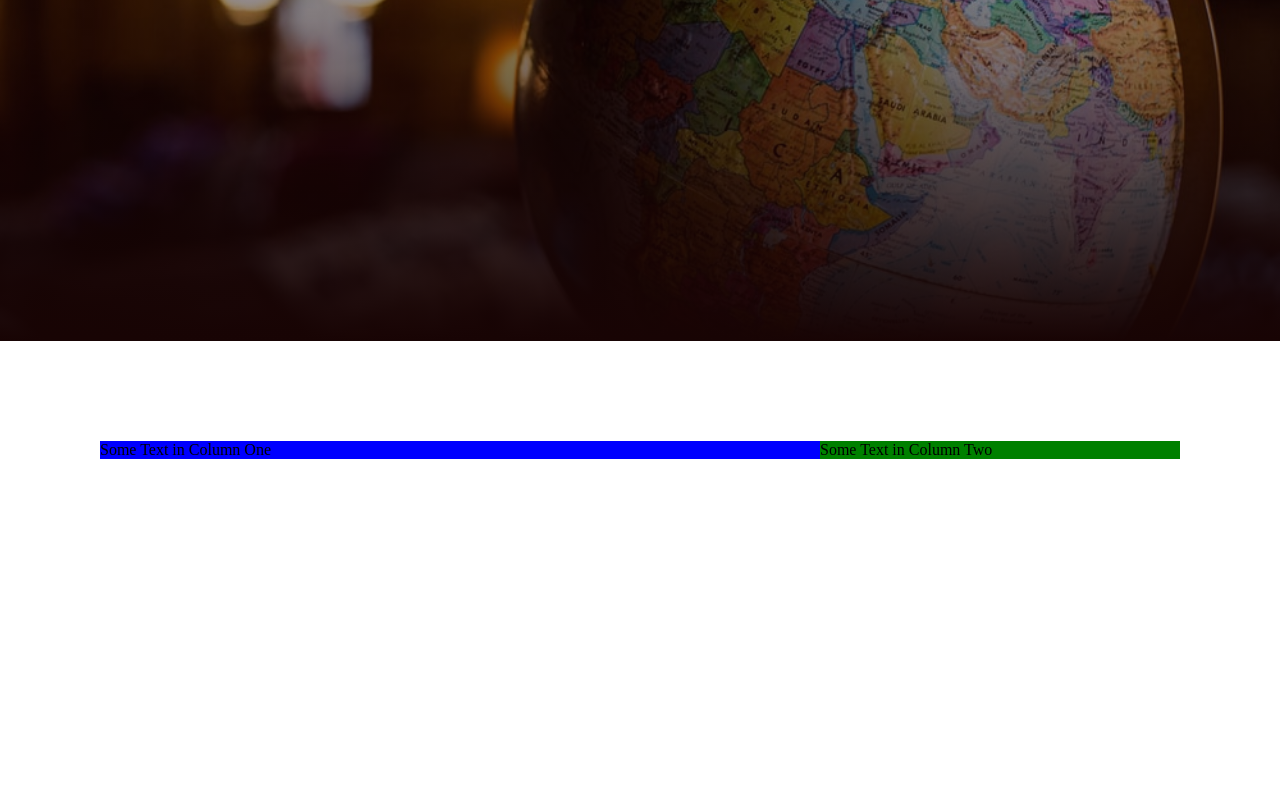
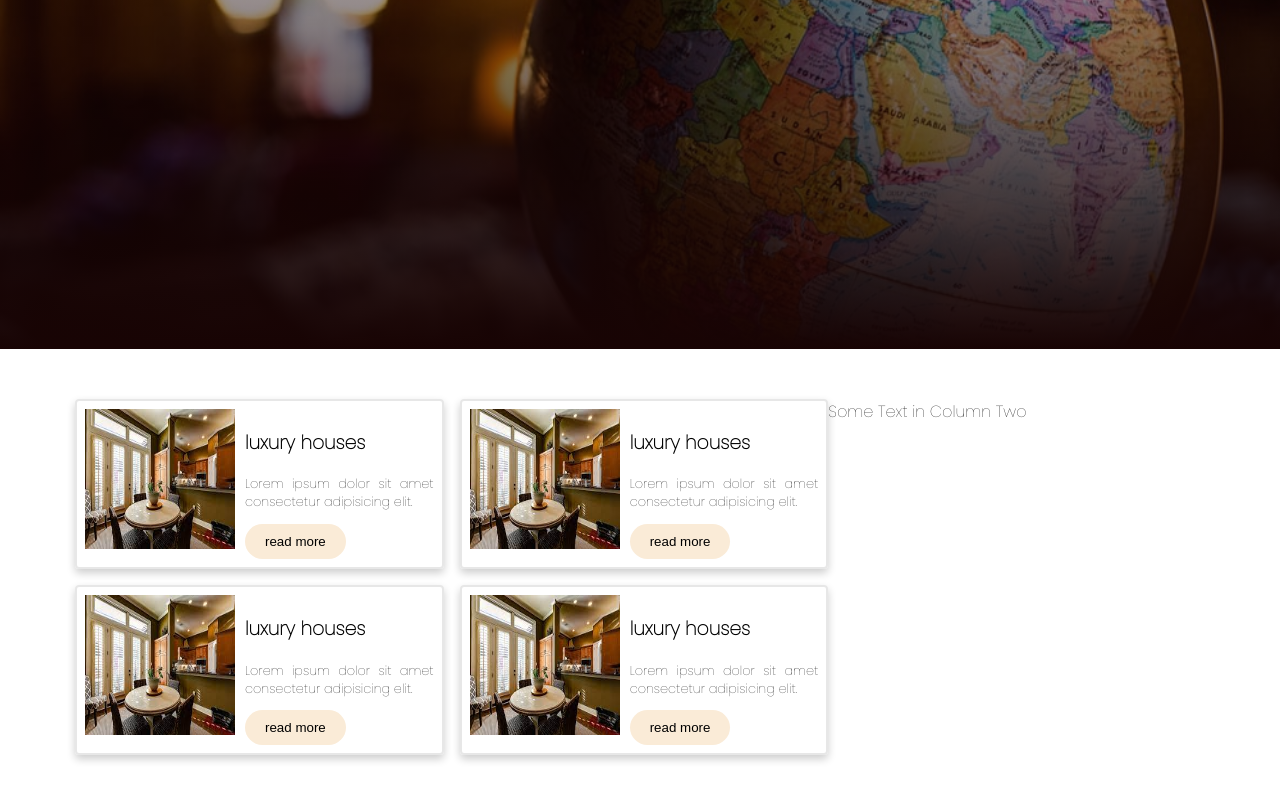
Before and after one commit to adeoti-ade/udacity-blog, a plain HTML site: page index.html in a window 1280 px wide. Shown: the part 398-1198 px from the top of the page. Before the commit the page ends 957 px from the top, so only its background shows below. Drawn offline with Linux system fonts and the light colour scheme.

Commit message:
created the blog posts cards

```diff
--- a/index.html
+++ b/index.html
@@ -6,6 +6,8 @@
     <meta name="viewport" content="width=device-width, initial-scale=1.0">
     <title>Blog</title>
     <link rel="stylesheet" href="style.css">
+    <link href="https://fonts.googleapis.com/css2?family=Poppins:wght@100&display=swap" rel="stylesheet">
+
 </head>
 <body>
     <!-- Navigation -->
@@ -25,7 +27,56 @@
         <div class='row'>
           <div class='double-column'>
             <div class='blue-column'>
-              Some Text in Column One
+              <div class="cards">
+                <div class="card">
+                    <div class="card-content">
+                        <div class="image">
+                            <img src="first-img.jpeg" alt="image" width="150px" height="140px">
+                        </div>
+                        <div class="text">
+                            <h3>luxury houses</h3>
+                            <p>Lorem ipsum dolor sit amet consectetur adipisicing elit.</p>
+                            <button>read more</button>
+                        </div>
+                    </div>
+                </div>
+                <div class="card">
+                    <div class="card-content">
+                        <div class="image">
+                            <img src="first-img.jpeg" alt="image" width="150px" height="140px">
+                        </div>
+                        <div class="text">
+                            <h3>luxury houses</h3>
+                            <p>Lorem ipsum dolor sit amet consectetur adipisicing elit.</p>
+                            <button>read more</button>
+                        </div>
+                    </div>
+                </div>
+                <div class="card">
+                    <div class="card-content">
+                        <div class="image">
+                            <img src="first-img.jpeg" alt="image" width="150px" height="140px">
+                        </div>
+                        <div class="text">
+                            <h3>luxury houses</h3>
+                            <p>Lorem ipsum dolor sit amet consectetur adipisicing elit.</p>
+                            <button>read more</button>
+                        </div>
+                    </div>
+                </div>
+                <div class="card">
+                    <div class="card-content">
+                        <div class="image">
+                            <img src="first-img.jpeg" alt="image" width="150px" height="140px">
+                        </div>
+                        <div class="text">
+                            <h3>luxury houses</h3>
+                            <p>Lorem ipsum dolor sit amet consectetur adipisicing elit.</p>
+                            <button>read more</button>
+                        </div>
+                    </div>
+                </div>
+              </div>
             </div>
           </div>
           <div class='single-column'>
--- a/style.css
+++ b/style.css
@@ -1,8 +1,10 @@
-body, html {
+body,
+html {
   margin: 0;
   height: auto;
   padding: 0;
   overflow-x: hidden;
+  font-family: 'Poppins', Georgia, 'Times New Roman', Times, serif;
 }
 
 .navigation {
@@ -24,7 +26,7 @@ body, html {
 }
 
 .navigation a:hover {
-    background: #1565C0;
+  background: #1565c0;
   transition: all 1s;
 }
 
@@ -42,7 +44,7 @@ body, html {
   .navigation a {
     text-align: center;
     padding: 10px;
-      border-top: 1px solid rgba(255, 255, 255,0.3);
+    border-top: 1px solid rgba(255, 255, 255, 0.3);
     border-bottom: 1px solid rgba(0, 0, 0, 0.1);
   }
   .navigation li:last-of-type a {
@@ -53,8 +55,13 @@ body, html {
 .cover {
   width: 100%;
   height: 80vh;
-    background-image: linear-gradient(rgba(228, 220, 146, 0), rgb(24, 4, 4)), url(bg.jpeg);
+  background-image: linear-gradient(rgba(228, 220, 146, 0), rgb(24, 4, 4)),
+    url(bg.jpeg);
   background-size: cover;
+}
+
+.some-page-wrapper {
+  margin: 50px 75px;
 }
 
 .row {
@@ -62,24 +69,7 @@ body, html {
   flex-direction: row;
   flex-wrap: wrap;
   width: 100%;
-  }
-
-.column {
-    display: flex;
-    flex-direction: column;
-    flex-basis: 100%;
-    flex: 1;
-}
-
-.some-page-wrapper {
-    margin: 100px;
-  }
-
-  .row {
-    display: flex;
-    flex-direction: row;
-    flex-wrap: wrap;
-    width: 100%;
+  justify-content: space-around;
 }
 
 .double-column {
@@ -96,15 +86,90 @@ body, html {
   flex: 1;
 }
 
-  .blue-column {
-    background-color: blue;
+/* .blue-column {
   height: auto;
   width: 100%;
-  }
+} */
 
-  .green-column {
+/* .green-column {
   background-color: green;
   height: auto;
   width: 100%;
   align-self: flex-end;
+} */
+
+.card {
+  /* Add shadows to create the "card" effect */
+  box-shadow: 0 4px 8px 0 rgba(0, 0, 0, 0.2);
+  transition: 0.3s;
 }
+
+/* On mouse-over, add a deeper shadow */
+.card:hover {
+  box-shadow: 0 8px 16px 0 rgba(0, 0, 0, 0.2);
+}
+
+/* Add some padding inside the card container */
+.container {
+  padding: 2px 16px;
+}
+
+.cards {
+  display: grid;
+  /* grid-template-columns: repeat(2, 1fr); */
+  grid-template-columns: repeat(auto-fill, minmax(300px, 1fr));
+  grid-auto-rows: auto;
+  grid-gap: 1rem;
+}
+
+.card {
+  border: 2px solid #e7e7e7;
+  border-radius: 4px;
+  padding: 0.5rem;
+}
+
+.card-content {
+    display: flex;
+    flex-flow: row wrap;
+    /* justify-content:space-evenly; */
+    padding: 0;
+    margin: 0;
+}
+
+.image {
+    width: 200px;
+    /* background-color: red; */
+    height: 10px;
+    margin-right: 10px;
+    flex: 1;
+  }
+.text {
+    flex: 2;
+    /* color: white; */
+  }
+
+.card-item {
+    padding: 5px;
+    width: 200px;
+    height: 150px;
+    margin-top: 10px;
+    line-height: 150px;
+    color: white;
+    font-weight: bold;
+    font-size: 1.5em;
+    /* text-align: center; */
+    align-self: flex-start;
+  }
+
+p {
+    overflow-wrap: break-word;
+    font-size: 0.8em;
+    text-align: justify;
+}
+
+button {
+    border: none;
+    background-color:antiquewhite;
+    padding: 10px 20px;
+    border-radius: 50px;
+}
```
Also changed, not shown: first-img.jpeg (added). Lines whose indentation alone changed are shown as unchanged.
